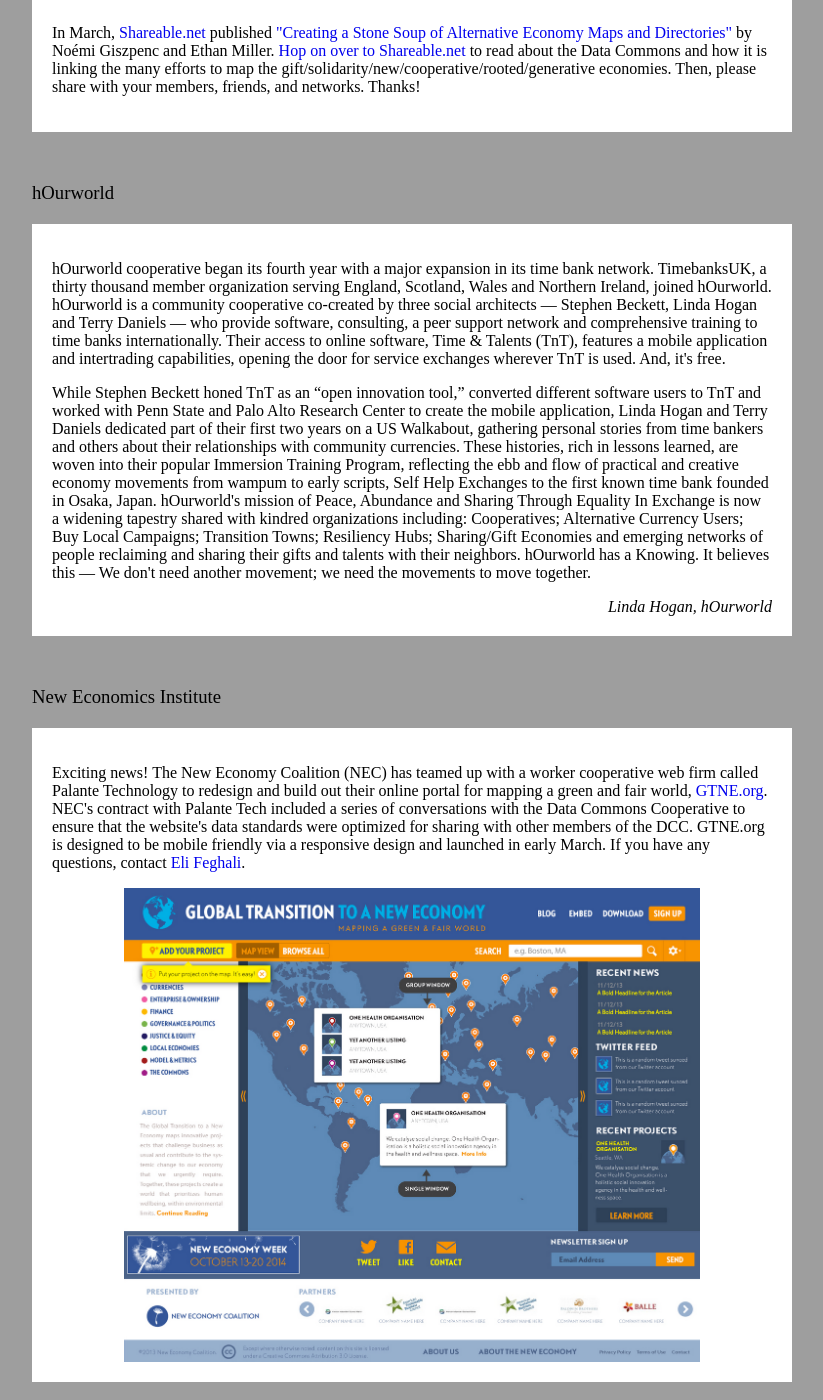
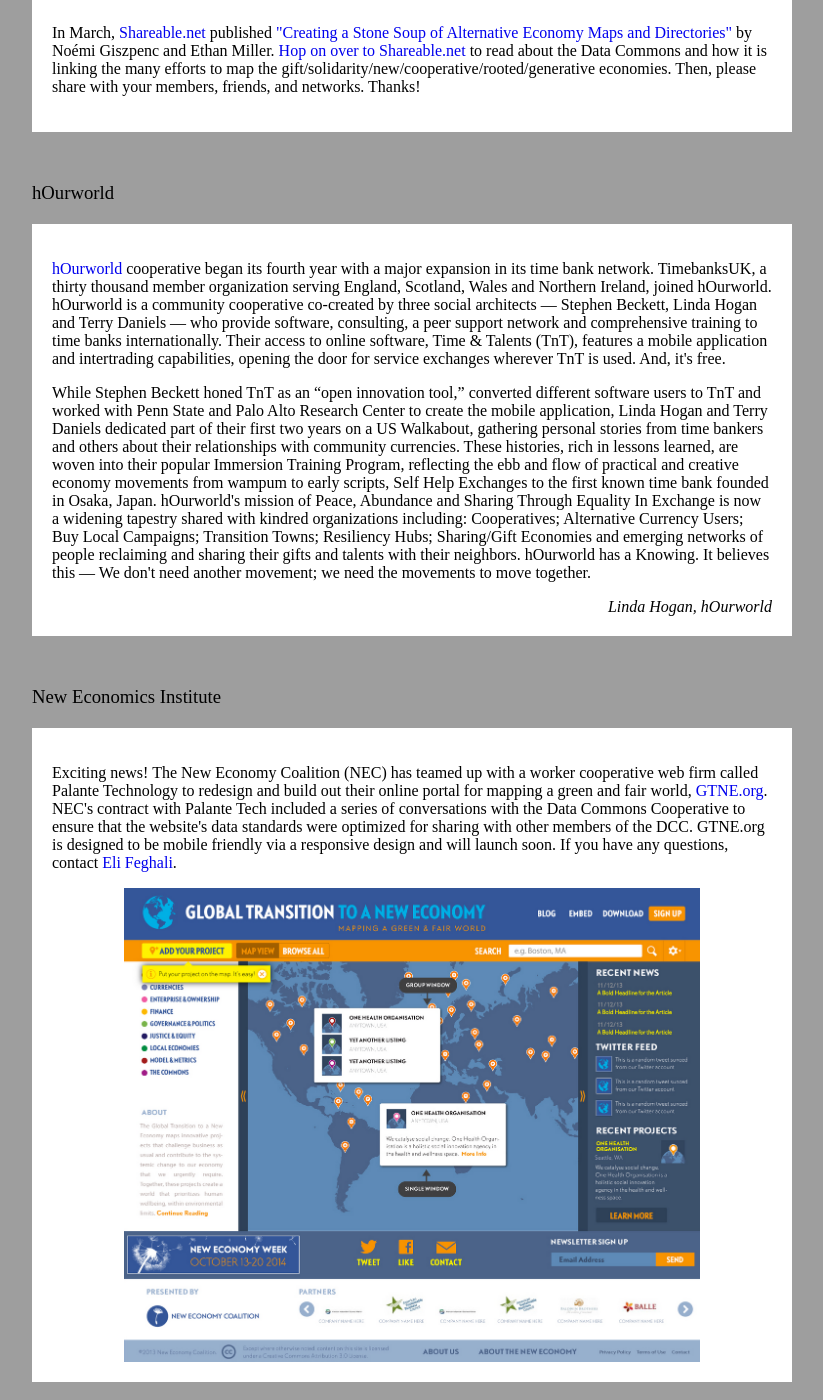
Before and after one commit to datacommons/datacommons.github.io, a Jekyll site: the page built from _posts/2014-04-10-hello.html, in a window 1280 px wide and 1400 px high, scrolled down 643 px. Shown: the whole window, without its empty margins (228-1051 px from the left). Built offline with Jekyll 4.4.1, drawn with Linux system fonts in a browser that asks for light colours; some web fonts are replaced; Markdown is read by kramdown in place of the engine named in the settings.

Commit message:
Update 2014-04-10-hello.html
Put in a link to hOurworld and changed GTNE launch date to "soon".

```diff
--- a/_posts/2014-04-10-hello.html
+++ b/_posts/2014-04-10-hello.html
@@ -40,7 +40,7 @@
 
 <div class="section">
 
-<p>hOurworld cooperative began its fourth year with a major expansion
+<p><a href="https://www.hourworld.org/">hOurworld</a> cooperative began its fourth year with a major expansion
 in its time bank network.  TimebanksUK, a thirty thousand member
 organization serving England, Scotland, Wales and Northern Ireland,
 joined hOurworld.  hOurworld is a community cooperative co-created by
@@ -89,7 +89,7 @@
 included a series of conversations with the Data Commons Cooperative to ensure
 that the website's data standards were optimized for sharing with other members
 of the DCC. GTNE.org is designed to be mobile friendly via a responsive design
-and launched in early March. If you have any
+and will launch soon. If you have any
 questions, contact <a href="http://member.find.coop/contact/eli">Eli
 Feghali</a>.</p>
 
```
